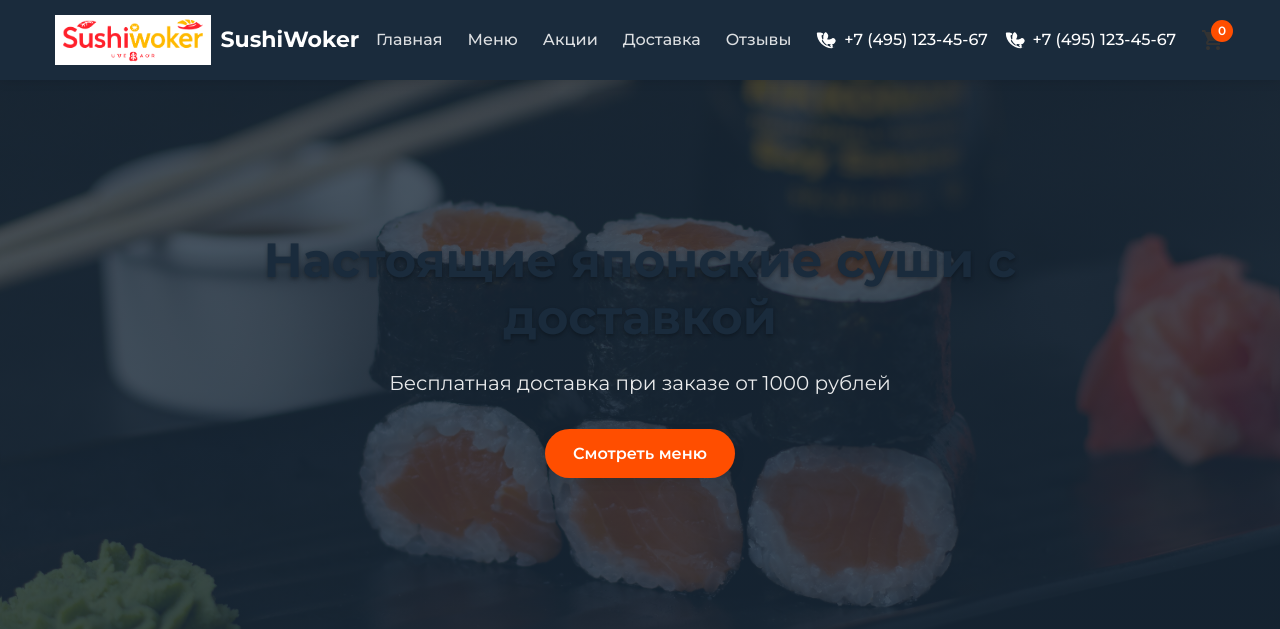
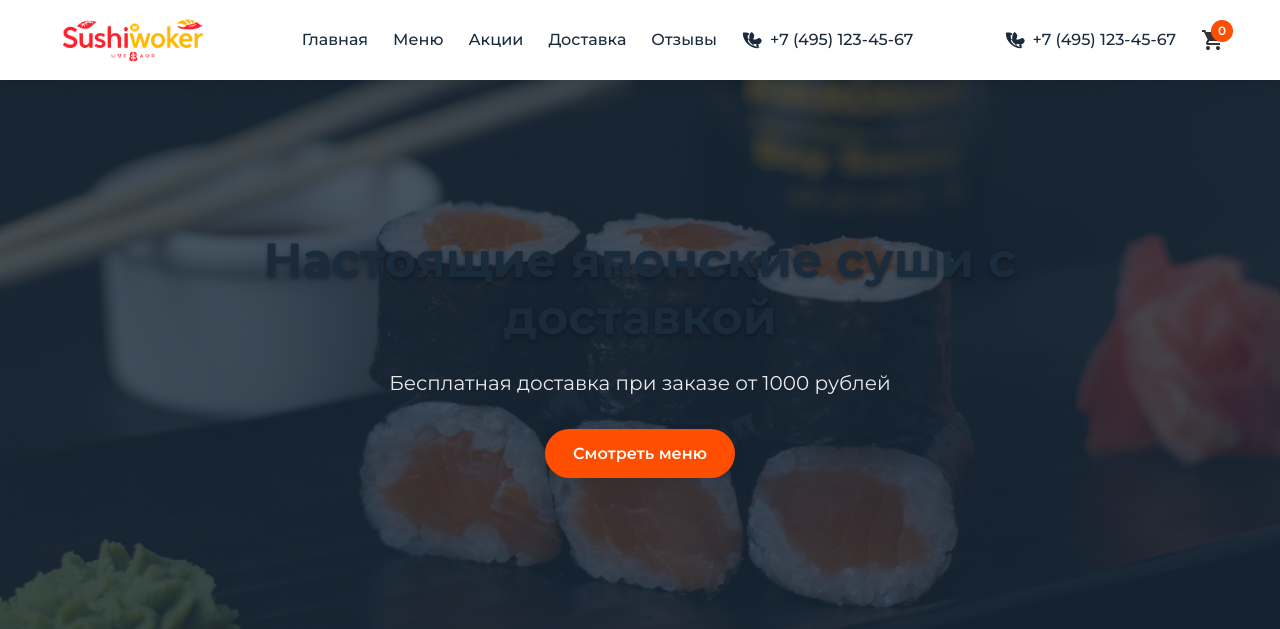
Before and after one commit to srgss1/sushiwoker, a Django app: page / in a window 1280 px wide. Shown: the top 629 px of the page. Run offline with Django 5.2, Linux system fonts and the light colour scheme; data comes from the database, SQL or seed files in the repository; data that the repository does not hold is empty.

Commit message:
Поменял фон верхнего меню на белый

```diff
--- a/static/css/style.css
+++ b/static/css/style.css
@@ -10,6 +10,9 @@
     --gray-medium: #a0a0a0;        /* Второстепенный текст */
     --success: #28a745;            /* Успешные действия */
     --shadow: 0 4px 12px rgba(0, 0, 0, 0.08);
+    --header-text: var(--primary-dark); /* Цвет текста в шапке */
+    --header-bg: white; /* Фон шапки */
+    --header-shadow: 0 2px 10px rgba(0, 0, 0, 0.1); /* Тень шапки */
 }
 
 * {
@@ -87,12 +90,12 @@ a {
 
 /* ========== ШАПКА ========== */
 header {
-    background-color: var(--primary-dark);
+    background-color: white; /* Меняем на белый */
     padding: 15px 0;
     position: sticky;
     top: 0;
     z-index: 1000;
-    box-shadow: 0 2px 10px rgba(0, 0, 0, 0.1);
+    box-shadow: 0 2px 10px rgba(0, 0, 0, 0.1); /* Добавляем тень для разделения */
 }
 
 .header-inner {
@@ -104,10 +107,7 @@ header {
 .logo {
     display: flex;
     align-items: center;
-    gap: 10px;
-    color: var(--text-light);
-    font-size: 22px;
-    font-weight: 700;
+    height: 50px; /* Фиксированная высота для выравнивания */
 }
 
 .logo img {
@@ -119,15 +119,16 @@ nav {
     gap: 25px;
 }
 
+/* Цвета текста и элементов */
 nav a {
-    color: rgba(255, 255, 255, 0.85);
+    color: var(--primary-dark); /* Темный цвет для текста */
     font-weight: 500;
     padding: 5px 0;
     position: relative;
 }
 
 nav a:hover {
-    color: var(--text-light);
+    color: var(--primary-accent); /* Акцентный цвет при наведении */
 }
 
 nav a::after {
@@ -155,7 +156,7 @@ nav a:hover::after {
     display: flex;
     align-items: center;
     gap: 8px;
-    color: var(--text-light);
+    color: var(--primary-dark);
     font-weight: 500;
 }
 
@@ -169,12 +170,12 @@ nav a:hover::after {
 }
 
 .cart svg {
-    fill: var(--text-light);
+    fill: var(--primary-dark); /* Темный цвет иконки корзины */
     transition: fill 0.3s;
 }
 
 .cart a:hover svg {
-    fill: var(--primary-accent);
+    fill: var(--primary-accent); /* Акцент при наведении */
 }
 
 .cart-count {
@@ -193,6 +194,10 @@ nav a:hover::after {
     font-weight: 600;
 }
 
+.categories-menu-btn {
+    color: var(--primary-dark); /* Темный цвет кнопки меню */
+}
+
 /* ========== МОБИЛЬНОЕ МЕНЮ ========== */
 .mobile-menu-btn {
     display: none;
@@ -208,7 +213,7 @@ nav a:hover::after {
     display: block;
     height: 3px;
     width: 100%;
-    background-color: var(--text-light);
+    background-color: var(--primary-dark); /* Темные полоски бургер-меню */
     border-radius: 3px;
     transition: all 0.3s ease;
 }
--- a/templates/base.html
+++ b/templates/base.html
@@ -25,7 +25,6 @@
         <div class="header-inner">
             <a href="{% url 'index' %}" class="logo">
                 <img src="{% static 'images/logo.png' %}" alt="SushiWoker">
-                <span>SushiWoker</span>
             </a>
 
             <div class="mobile-menu-btn" id="mobileMenuBtn">
```
